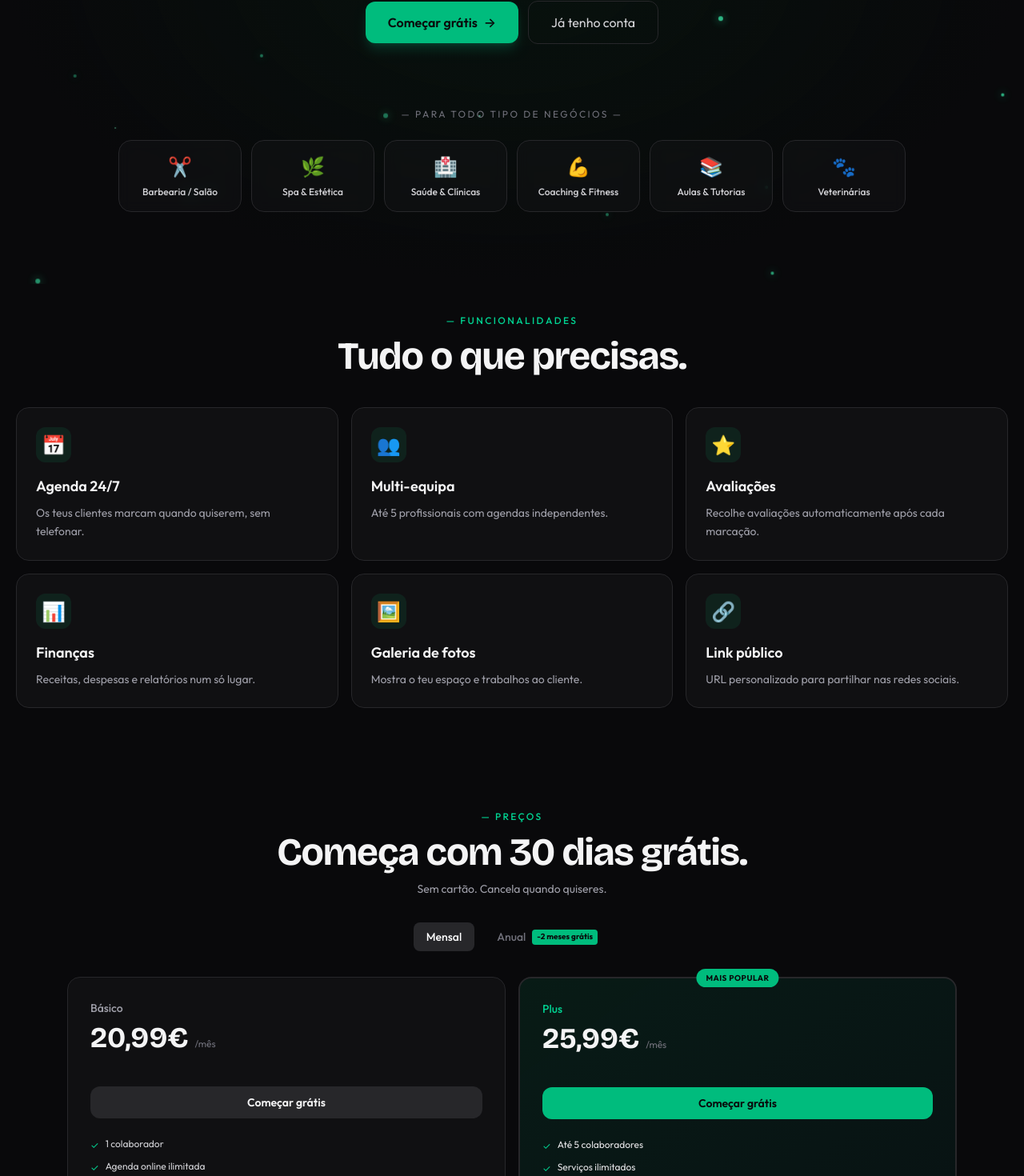
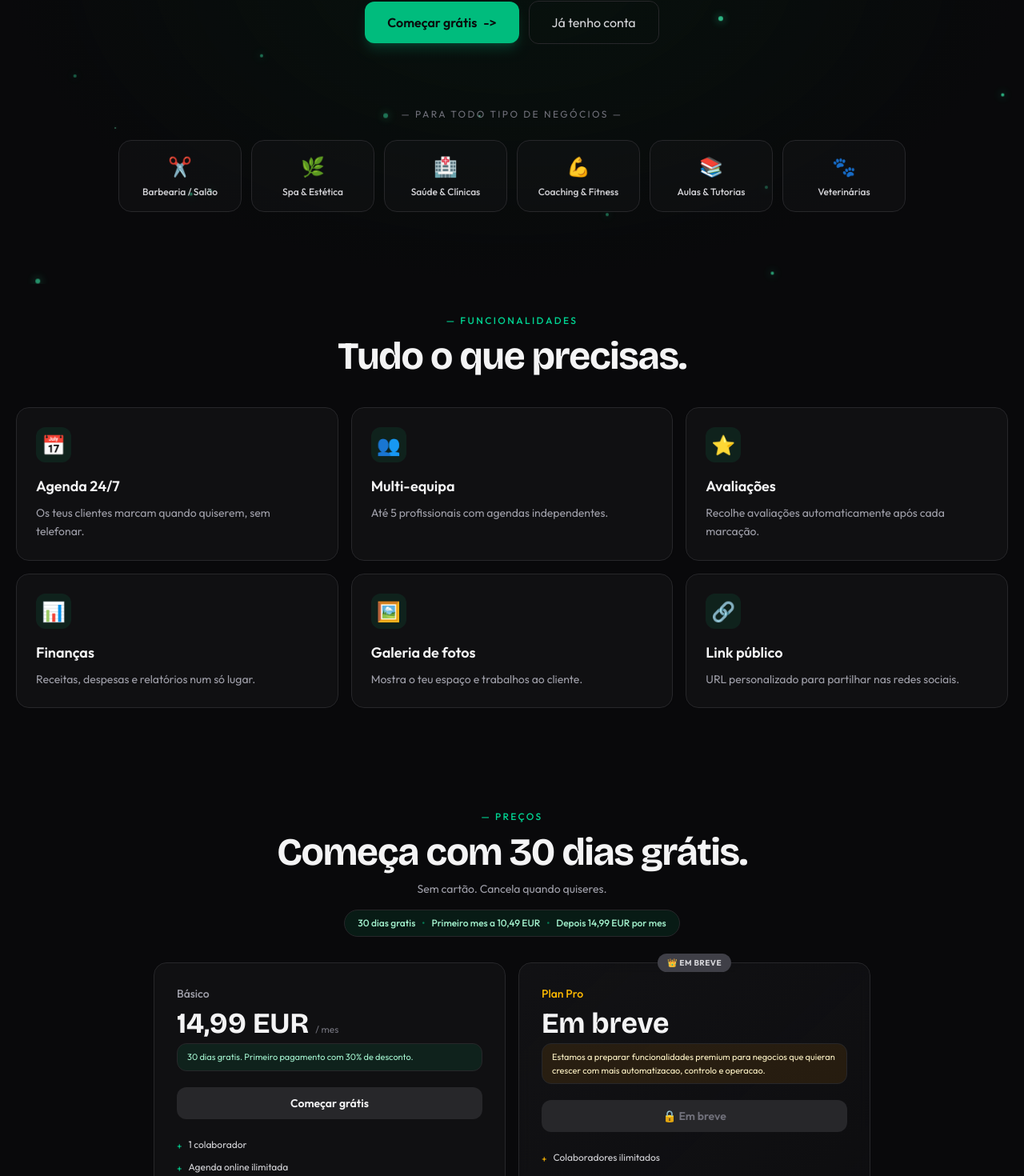
Before and after one commit to ingnavaljoseandrescastillo-dev/Turboagenda, a Next.js app: page / in a window 1280 px wide. Shown: the part 445-1915 px from the top of the page at 80% size. Built offline with nearby package versions, Linux system fonts and the light colour scheme.

Commit message:
Update public pricing and plan messaging

```diff
--- a/src/app/page.tsx
+++ b/src/app/page.tsx
@@ -1,21 +1,17 @@
 'use client'
 
 import Link from 'next/link'
-import { useState } from 'react'
 import { Logo } from '@/components/ui/Logo'
 import { Particles } from '@/components/ui/Particles'
 import { LanguageSwitcher } from '@/components/ui/LanguageSwitcher'
 import { useLanguage } from '@/contexts/LanguageContext'
 
-const YEARLY = 0.833
-
 export default function HomePage() {
-  const [billing, setBilling] = useState<'monthly' | 'yearly'>('monthly')
   const { t } = useLanguage()
   const p = t.pricing
 
   return (
-    <div className="min-h-screen bg-zinc-950 text-zinc-100 relative overflow-x-hidden">
+    <div className="relative min-h-screen overflow-x-hidden bg-zinc-950 text-zinc-100">
       <div
         className="pointer-events-none fixed inset-0"
         style={{ background: 'radial-gradient(ellipse at center, #052e1640 0%, #09090b 70%)' }}
@@ -24,184 +20,192 @@ export default function HomePage() {
       </div>
 
       <div className="relative">
-        {/* Nav */}
-        <nav className="px-5 py-5 flex items-center justify-between max-w-7xl mx-auto">
+        <nav className="mx-auto flex max-w-7xl items-center justify-between px-5 py-5">
           <Logo size="md" />
-          <div className="hidden md:flex items-center gap-7 text-sm text-zinc-400">
-            <a className="hover:text-white transition cursor-pointer">{t.nav.features}</a>
-            <a className="hover:text-white transition cursor-pointer">{t.nav.pricing}</a>
-            <a className="hover:text-white transition cursor-pointer">{t.nav.contact}</a>
+          <div className="hidden items-center gap-7 text-sm text-zinc-400 md:flex">
+            <a className="cursor-pointer transition hover:text-white">{t.nav.features}</a>
+            <a className="cursor-pointer transition hover:text-white">{t.nav.pricing}</a>
+            <a className="cursor-pointer transition hover:text-white">{t.nav.contact}</a>
           </div>
           <div className="flex items-center gap-2">
             <LanguageSwitcher />
-            <Link href="/login" className="text-sm text-zinc-400 hover:text-white px-3 py-2 transition">
+            <Link href="/login" className="px-3 py-2 text-sm text-zinc-400 transition hover:text-white">
               {t.nav.login}
             </Link>
             <Link
               href="/register"
-              className="bg-emerald-500 text-zinc-950 px-4 py-2 rounded-lg text-sm font-semibold hover:bg-emerald-400 transition"
+              className="rounded-lg bg-emerald-500 px-4 py-2 text-sm font-semibold text-zinc-950 transition hover:bg-emerald-400"
             >
               {t.nav.trial}
             </Link>
           </div>
         </nav>
 
-        {/* Hero */}
-        <section className="px-5 pt-12 pb-20 text-center max-w-5xl mx-auto">
-          <div className="inline-flex items-center gap-2 bg-zinc-900/60 backdrop-blur border border-zinc-800 rounded-full px-4 py-1.5 text-xs text-zinc-400 mb-6">
-            <span className="text-emerald-400">✦</span>
+        <section className="mx-auto max-w-5xl px-5 pb-20 pt-12 text-center">
+          <div className="mb-6 inline-flex items-center gap-2 rounded-full border border-zinc-800 bg-zinc-900/60 px-4 py-1.5 text-xs text-zinc-400 backdrop-blur">
+            <span className="text-emerald-400">*</span>
             <span>{t.hero.badge}</span>
           </div>
           <h1
-            className="text-4xl sm:text-5xl md:text-7xl font-bold tracking-tight mb-5 leading-[1.05]"
+            className="mb-5 text-4xl font-bold leading-[1.05] tracking-tight sm:text-5xl md:text-7xl"
             style={{ fontFamily: "'Bricolage Grotesque', sans-serif" }}
           >
-            {t.hero.title1}<br />
+            {t.hero.title1}
+            <br />
             <span className="bg-gradient-to-r from-emerald-300 via-emerald-400 to-teal-500 bg-clip-text text-transparent">
               {t.hero.title2}
             </span>
           </h1>
-          <p className="text-base md:text-xl text-zinc-400 max-w-2xl mx-auto mb-8 leading-relaxed">
+          <p className="mx-auto mb-8 max-w-2xl text-base leading-relaxed text-zinc-400 md:text-xl">
             {t.hero.subtitle}
           </p>
-          <div className="flex flex-col sm:flex-row items-center justify-center gap-3">
+          <div className="flex flex-col items-center justify-center gap-3 sm:flex-row">
             <Link
               href="/register"
-              className="group bg-emerald-500 text-zinc-950 px-7 py-3.5 rounded-xl font-semibold hover:bg-emerald-400 transition flex items-center gap-2 shadow-lg shadow-emerald-500/20"
+              className="group flex items-center gap-2 rounded-xl bg-emerald-500 px-7 py-3.5 font-semibold text-zinc-950 shadow-lg shadow-emerald-500/20 transition hover:bg-emerald-400"
             >
               {t.hero.cta}
-              <span className="group-hover:translate-x-1 transition-transform">→</span>
+              <span className="transition-transform group-hover:translate-x-1">-&gt;</span>
             </Link>
             <Link
               href="/login"
-              className="text-zinc-300 hover:text-white px-7 py-3.5 rounded-xl border border-zinc-800 hover:border-zinc-700 transition"
+              className="rounded-xl border border-zinc-800 px-7 py-3.5 text-zinc-300 transition hover:border-zinc-700 hover:text-white"
             >
               {t.hero.hasAccount}
             </Link>
           </div>
         </section>
 
-        {/* Business types */}
-        <section className="px-5 pb-16 max-w-5xl mx-auto">
-          <p className="text-center text-xs text-zinc-500 uppercase tracking-[0.2em] mb-6">{t.businessTypes.label}</p>
-          <div className="grid grid-cols-3 md:grid-cols-6 gap-3">
-            {t.businessTypes.types.map((bt) => (
-              <div key={bt.label} className="p-4 bg-zinc-900/40 backdrop-blur border border-zinc-800 rounded-2xl hover:border-emerald-500/30 transition text-center">
-                <div className="text-2xl mb-2">{bt.emoji}</div>
-                <div className="text-[10px] sm:text-xs text-zinc-300 font-medium">{bt.label}</div>
+        <section className="mx-auto max-w-5xl px-5 pb-16">
+          <p className="mb-6 text-center text-xs uppercase tracking-[0.2em] text-zinc-500">{t.businessTypes.label}</p>
+          <div className="grid grid-cols-3 gap-3 md:grid-cols-6">
+            {t.businessTypes.types.map((businessType) => (
+              <div
+                key={businessType.label}
+                className="rounded-2xl border border-zinc-800 bg-zinc-900/40 p-4 text-center transition hover:border-emerald-500/30"
+              >
+                <div className="mb-2 text-2xl">{businessType.emoji}</div>
+                <div className="text-[10px] font-medium text-zinc-300 sm:text-xs">{businessType.label}</div>
               </div>
             ))}
           </div>
         </section>
 
-        {/* Features */}
-        <section className="px-5 py-16 max-w-7xl mx-auto">
-          <div className="text-center mb-10">
-            <div className="text-xs font-medium text-emerald-400 mb-3 tracking-[0.2em] uppercase">{t.features.label}</div>
-            <h2 className="text-3xl md:text-5xl font-bold tracking-tight" style={{ fontFamily: "'Bricolage Grotesque', sans-serif" }}>
+        <section className="mx-auto max-w-7xl px-5 py-16">
+          <div className="mb-10 text-center">
+            <div className="mb-3 text-xs font-medium uppercase tracking-[0.2em] text-emerald-400">{t.features.label}</div>
+            <h2
+              className="text-3xl font-bold tracking-tight md:text-5xl"
+              style={{ fontFamily: "'Bricolage Grotesque', sans-serif" }}
+            >
               {t.features.title}
             </h2>
           </div>
-          <div className="grid md:grid-cols-3 gap-4">
-            {t.features.items.map((f) => (
-              <div key={f.title} className="group p-6 bg-zinc-900/50 backdrop-blur border border-zinc-800 rounded-2xl hover:border-emerald-500/40 transition-all">
-                <div className="w-11 h-11 bg-emerald-500/10 rounded-xl flex items-center justify-center mb-4 group-hover:bg-emerald-500/20 transition text-2xl">
-                  {f.emoji}
+          <div className="grid gap-4 md:grid-cols-3">
+            {t.features.items.map((feature) => (
+              <div
+                key={feature.title}
+                className="group rounded-2xl border border-zinc-800 bg-zinc-900/50 p-6 backdrop-blur transition-all hover:border-emerald-500/40"
+              >
+                <div className="mb-4 flex h-11 w-11 items-center justify-center rounded-xl bg-emerald-500/10 text-2xl transition group-hover:bg-emerald-500/20">
+                  {feature.emoji}
                 </div>
-                <h3 className="text-lg font-semibold mb-2">{f.title}</h3>
-                <p className="text-sm text-zinc-400 leading-relaxed">{f.desc}</p>
+                <h3 className="mb-2 text-lg font-semibold">{feature.title}</h3>
+                <p className="text-sm leading-relaxed text-zinc-400">{feature.desc}</p>
               </div>
             ))}
           </div>
         </section>
 
-        {/* Pricing */}
-        <section className="px-5 py-16 max-w-6xl mx-auto">
-          <div className="text-center mb-8">
-            <div className="text-xs font-medium text-emerald-400 mb-3 tracking-[0.2em] uppercase">{p.label}</div>
-            <h2 className="text-3xl md:text-5xl font-bold tracking-tight mb-3" style={{ fontFamily: "'Bricolage Grotesque', sans-serif" }}>
+        <section className="mx-auto max-w-6xl px-5 py-16">
+          <div className="mb-8 text-center">
+            <div className="mb-3 text-xs font-medium uppercase tracking-[0.2em] text-emerald-400">{p.label}</div>
+            <h2
+              className="mb-3 text-3xl font-bold tracking-tight md:text-5xl"
+              style={{ fontFamily: "'Bricolage Grotesque', sans-serif" }}
+            >
               {p.title}
             </h2>
-            <p className="text-zinc-400 text-sm">{p.subtitle}</p>
+            <p className="text-sm text-zinc-400">{p.subtitle}</p>
+            <div className="mt-4 inline-flex flex-wrap items-center justify-center gap-2 rounded-full border border-emerald-500/20 bg-emerald-500/10 px-4 py-2 text-xs font-medium text-emerald-200">
+              <span>30 dias gratis</span>
+              <span className="hidden text-emerald-500/60 sm:inline">•</span>
+              <span>Primeiro mes a 10,49 EUR</span>
+              <span className="hidden text-emerald-500/60 sm:inline">•</span>
+              <span>Depois 14,99 EUR por mes</span>
+            </div>
           </div>
 
-          <div className="flex items-center justify-center gap-3 mb-8">
-            <button
-              onClick={() => setBilling('monthly')}
-              className={`px-4 py-2 rounded-lg text-sm font-medium transition ${billing === 'monthly' ? 'bg-zinc-800 text-white' : 'text-zinc-500'}`}
-            >
-              {p.monthly}
-            </button>
-            <button
-              onClick={() => setBilling('yearly')}
-              className={`px-4 py-2 rounded-lg text-sm font-medium transition flex items-center gap-2 ${billing === 'yearly' ? 'bg-zinc-800 text-white' : 'text-zinc-500'}`}
-            >
-              {p.yearly}
-              <span className="text-[10px] bg-emerald-500 text-zinc-950 px-1.5 py-0.5 rounded font-bold">{p.yearlyBadge}</span>
-            </button>
-          </div>
-
-          <div className="grid md:grid-cols-2 gap-4">
-            {/* BASIC */}
-            <div className="p-7 bg-zinc-900/50 backdrop-blur border border-zinc-800 rounded-2xl">
-              <div className="text-sm font-medium text-zinc-400 mb-2">{p.basic.name}</div>
-              <div className="flex items-baseline gap-2 mb-1">
+          <div className="mx-auto grid max-w-4xl gap-4 md:grid-cols-2">
+            <div className="rounded-2xl border border-zinc-800 bg-zinc-900/50 p-7 backdrop-blur">
+              <div className="mb-2 text-sm font-medium text-zinc-400">{p.basic.name}</div>
+              <div className="mb-1 flex items-baseline gap-2">
                 <span className="text-4xl font-bold" style={{ fontFamily: "'Bricolage Grotesque', sans-serif" }}>
-                  {billing === 'monthly' ? '20,99€' : `${(20.99 * YEARLY).toFixed(2).replace('.', ',')}€`}
+                  14,99 EUR
                 </span>
-                <span className="text-zinc-500 text-xs">{p.month}</span>
+                <span className="text-xs text-zinc-500">/ mes</span>
               </div>
-              {billing === 'yearly' ? <div className="text-[10px] text-emerald-400 mb-5">{p.basic.yearlyNote}</div> : <div className="h-4 mb-5" />}
-              <Link href="/register" className="block w-full py-2.5 bg-zinc-800 hover:bg-zinc-700 rounded-xl font-semibold mb-6 transition text-sm text-center">
+              <div className="mb-5 rounded-xl border border-emerald-500/20 bg-emerald-500/10 px-3 py-2 text-[11px] text-emerald-200">
+                30 dias gratis. Primeiro pagamento com 30% de desconto.
+              </div>
+              <Link
+                href="/register"
+                className="mb-6 block w-full rounded-xl bg-zinc-800 py-2.5 text-center text-sm font-semibold transition hover:bg-zinc-700"
+              >
                 {p.startFree}
               </Link>
               <ul className="space-y-2.5 text-xs">
-                {p.basic.features.map((f) => (
-                  <li key={f} className="flex items-start gap-2 text-zinc-300">
-                    <span className="text-emerald-400 flex-shrink-0 mt-0.5">✓</span>{f}
+                {p.basic.features.map((feature) => (
+                  <li key={feature} className="flex items-start gap-2 text-zinc-300">
+                    <span className="mt-0.5 flex-shrink-0 text-emerald-400">+</span>
+                    {feature}
                   </li>
                 ))}
               </ul>
             </div>
 
-            {/* PLUS */}
-            <div className="relative p-7 bg-gradient-to-br from-emerald-500/10 to-teal-500/5 border-2 border-emerald-500/40 rounded-2xl">
-              <div className="absolute -top-3 left-1/2 -translate-x-1/2 bg-emerald-500 text-zinc-950 text-[10px] font-bold px-3 py-1 rounded-full tracking-wider">
-                {p.mostPopular}
+            <div className="relative rounded-2xl border border-zinc-800 bg-gradient-to-br from-zinc-900/60 to-zinc-900/30 p-7 backdrop-blur">
+              <div className="absolute -top-3 left-1/2 -translate-x-1/2 rounded-full bg-zinc-700 px-3 py-1 text-[10px] font-bold tracking-wider text-zinc-300">
+                {p.comingSoon}
               </div>
-              <div className="text-sm font-medium text-emerald-400 mb-2">{p.plus.name}</div>
-              <div className="flex items-baseline gap-2 mb-1">
+              <div className="mb-2 text-sm font-medium text-amber-400">Plan Pro</div>
+              <div className="mb-1 flex items-baseline gap-2">
                 <span className="text-4xl font-bold" style={{ fontFamily: "'Bricolage Grotesque', sans-serif" }}>
-                  {billing === 'monthly' ? '25,99€' : `${(25.99 * YEARLY).toFixed(2).replace('.', ',')}€`}
+                  Em breve
                 </span>
-                <span className="text-zinc-500 text-xs">{p.month}</span>
               </div>
-              {billing === 'yearly' ? <div className="text-[10px] text-emerald-400 mb-5">{p.plus.yearlyNote}</div> : <div className="h-4 mb-5" />}
-              <Link href="/register" className="block w-full py-2.5 bg-emerald-500 hover:bg-emerald-400 text-zinc-950 rounded-xl font-semibold mb-6 transition text-sm text-center">
-                {p.startFree}
-              </Link>
+              <div className="mb-5 rounded-xl border border-amber-500/20 bg-amber-500/10 px-3 py-2 text-[11px] text-amber-100">
+                Estamos a preparar funcionalidades premium para negocios que quieran crescer com mais automatizacao,
+                controlo e operacao.
+              </div>
+              <button
+                disabled
+                className="mb-6 flex w-full cursor-not-allowed items-center justify-center gap-2 rounded-xl bg-zinc-800 py-2.5 text-sm font-semibold text-zinc-500"
+              >
+                {p.lockedBtn}
+              </button>
               <ul className="space-y-2.5 text-xs">
-                {p.plus.features.map((f) => (
-                  <li key={f} className="flex items-start gap-2 text-zinc-200">
-                    <span className="text-emerald-400 flex-shrink-0 mt-0.5">✓</span>{f}
+                {p.pro.features.map((feature) => (
+                  <li key={feature} className="flex items-start gap-2 text-zinc-300">
+                    <span className="mt-0.5 flex-shrink-0 text-amber-400">+</span>
+                    {feature}
                   </li>
                 ))}
               </ul>
             </div>
-
           </div>
         </section>
 
-        <footer className="border-t border-zinc-900 py-8 px-5 mt-10">
-          <div className="max-w-7xl mx-auto flex flex-col md:flex-row items-center justify-between gap-4 text-sm text-zinc-500">
+        <footer className="mt-10 border-t border-zinc-900 px-5 py-8">
+          <div className="mx-auto flex max-w-7xl flex-col items-center justify-between gap-4 text-sm text-zinc-500 md:flex-row">
             <div className="flex items-center gap-3">
               <Logo size="sm" />
-              <span className="text-xs ml-2">© 2026 · turboagenda.pt</span>
+              <span className="ml-2 text-xs">2026 · turboagenda.pt</span>
             </div>
             <div className="flex gap-5 text-xs">
-              <a className="hover:text-zinc-300 cursor-pointer">{t.footer.privacy}</a>
-              <a className="hover:text-zinc-300 cursor-pointer">{t.footer.terms}</a>
-              <a className="hover:text-zinc-300 cursor-pointer">{t.footer.contact}</a>
+              <a className="cursor-pointer hover:text-zinc-300">{t.footer.privacy}</a>
+              <a className="cursor-pointer hover:text-zinc-300">{t.footer.terms}</a>
+              <a className="cursor-pointer hover:text-zinc-300">{t.footer.contact}</a>
             </div>
           </div>
         </footer>
--- a/src/contexts/LanguageContext.tsx
+++ b/src/contexts/LanguageContext.tsx
@@ -13,7 +13,10 @@ const LanguageContext = createContext<LanguageContextValue | null>(null)
 
 export function LanguageProvider({ children }: { children: ReactNode }) {
   const [locale, setLocaleState] = useState<Locale>(() => {
-    if (typeof window === 'undefined') return 'pt'
+    if (typeof window === 'undefined') {
+      return 'pt'
+    }
+
     const stored = localStorage.getItem('ta_locale') as Locale | null
     return stored && stored in translations ? stored : 'pt'
   })
```
